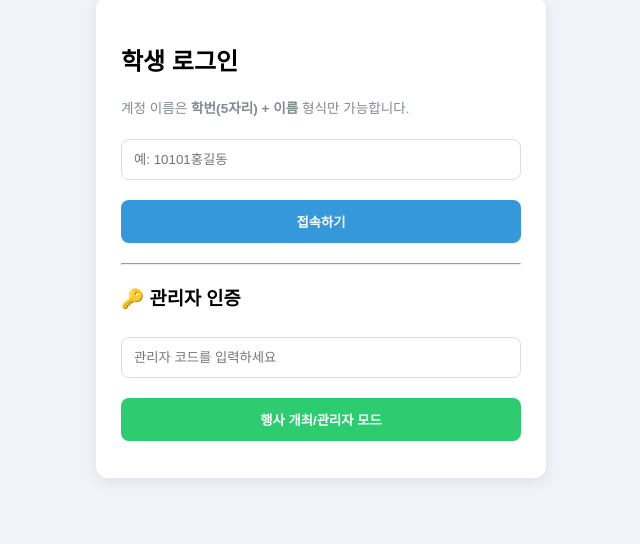
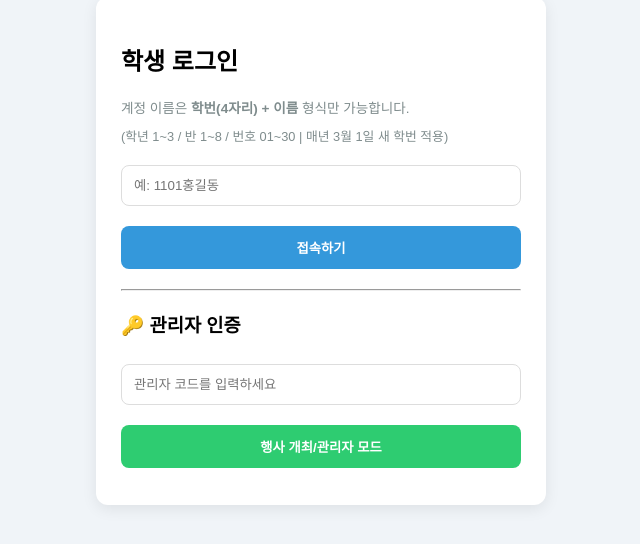
Before and after one commit to word-chain-developer/sodam-word-chain, a website: page public/index.html in a window 1280 px wide. Shown: the part 98-642 px from the top of the page, without its empty margins (319-959 px from the left). Drawn offline with nearby package versions, Linux system fonts and the light colour scheme.

Commit message:
Update login format and add additional info

```diff
--- a/public/index.html
+++ b/public/index.html
@@ -14,13 +14,13 @@
         <!-- 로그인 섹션 -->
         <div id="login-section" class="card">
             <h2>학생 로그인</h2>
-            <p class="info">계정 이름은 <strong>학번(5자리) + 이름</strong> 형식만 가능합니다.</p>
-            <input type="text" id="username-input" placeholder="예: 10101홍길동">
+            <p class="info">계정 이름은 <strong>학번(4자리) + 이름</strong> 형식만 가능합니다.</p>
+            <p class="info" style="margin-top:-5px; font-size:0.8rem;">(학년 1~3 / 반 1~8 / 번호 01~30 | 매년 3월 1일 새 학번 적용)</p>
+            <input type="text" id="username-input" placeholder="예: 1101홍길동">
             <button onclick="login()">접속하기</button>
 
             <hr>
             <h3>🔑 관리자 인증</h3>
-            <!-- 힌트가 들어간 placeholder 제거됨 -->
             <input type="password" id="admin-code-input" placeholder="관리자 코드를 입력하세요">
             <button class="admin-btn" onclick="adminAuth()">행사 개최/관리자 모드</button>
         </div>
```
